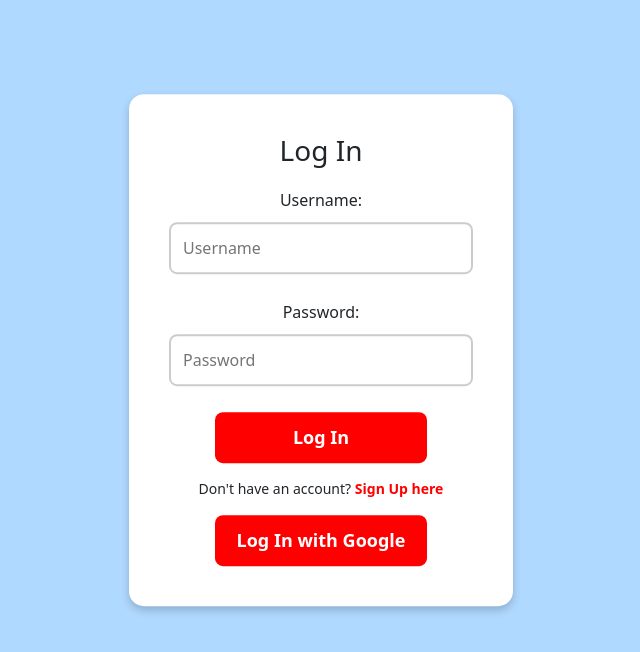
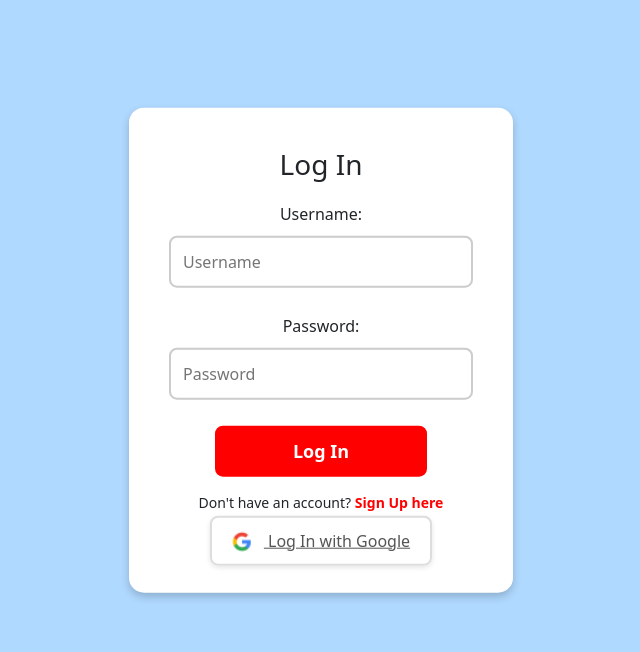
Before and after one commit to Tzintzun444/Django-pswrd_entropy_gen, a Django app: template users/templates/login.html in a window 1280 px wide. Shown: the part 80-732 px from the top of the page, without its empty margins (319-959 px from the left). Run offline with Django 5.2, Linux system fonts and the light colour scheme; the template is opened without the code that fills it: values that come from a table or form of the project are taken from there, others are empty; parts of the project's set-up code (start-up, migrations or seed data) failed here and were passed over; some libraries are stand-ins or nearby versions.

Commit message:
Oauth authentication and redirection is working, is necessary to fix the username creation

```diff
--- a/pswrd_entropy_gen/urls.py
+++ b/pswrd_entropy_gen/urls.py
@@ -16,6 +16,7 @@ Including another URLconf
 """
 from django.contrib import admin
 from django.urls import path, include
+from django.views.generic import TemplateView
 from rest_framework_simplejwt.views import TokenObtainPairView, TokenRefreshView
 from users.views import IndexView
 
@@ -28,5 +29,5 @@ urlpatterns = [
     path('api-auth/', include('rest_framework.urls')),
     path('api/token/', TokenObtainPairView.as_view(), name='obtain_token'),
     path('api/token/refresh', TokenRefreshView.as_view(), name='refresh_token'),
-    path('accounts/', include('allauth.urls'))
+    path('accounts/', include('allauth.urls')),
 ]
--- a/users/static/users/css/login.css
+++ b/users/static/users/css/login.css
@@ -30,7 +30,7 @@
 }
 
 /* 🔹 Botón de Log In */
-button {
+.button {
     background-color: red;
     color: white;
     font-size: 18px;
@@ -43,7 +43,7 @@ button {
     transition: 0.3s;
 }
 
-button:hover {
+.button:hover {
     background-color: darkred;
 }
 
@@ -62,3 +62,41 @@ button:hover {
 .register-link a:hover {
     text-decoration: underline;
 }
+
+.google-login-btn {
+
+    align-items: center;
+    justify-content: center;
+    width: 100%;
+    max-width: 280px;
+    padding: 12px 20px;
+    background-color: white;
+    color: #555;
+    font-size: 16px;
+    font-weight: 500;
+    border: 2px solid #ddd;
+    border-radius: 8px;
+    cursor: pointer;
+    transition: all 0.3s ease;
+    box-shadow: 0px 2px 5px rgba(0, 0, 0, 0.1);
+}
+
+.google-login-btn img {
+    width: 20px;
+    height: 20px;
+    margin-right: 12px;
+}
+
+.google-login-btn:hover {
+    border-color: #bbb;
+    box-shadow: 0px 4px 8px rgba(0, 0, 0, 0.15);
+}
+
+.google-login-btn:active {
+    background-color: #f8f8f8;
+}
+
+.google-login-btn:focus {
+    outline: none;
+    border-color: #4285F4;
+}
--- a/users/templates/login.html
+++ b/users/templates/login.html
@@ -16,20 +16,15 @@
         <form method="post">
             {% csrf_token %}
             {{form.as_p}}
-            <button type="submit">{% trans "Log In" %}</button>
+            <button  class="button" type="submit">{% trans "Log In" %}</button>
         </form>
         <p class="register-link">
             {% trans "Don't have an account?" %} <a href="{% url 'register_customer' %}">{% trans "Sign Up here" %}</a>
         </p>
-        <button onclick="openOAuthPopup('{% provider_login_url 'google' process='login' %}')">
+        <a class="google-login-btn" href="{% provider_login_url 'google' process='login' %}">
+            <img src="{% static 'images/google_logo.png'%}" alt="Google Logo">
             {% trans "Log In with Google" %}
-        </button>
+        </a>
     </div>
 
-<script>
-function openOAuthPopup(url) {
-    const popup = window.open(url, "OAuthLogin", "width=500,height=700");
-    if (!popup) alert("Permite ventanas emergentes.");
-}
-</script>
 {% endblock body %}
```
Also changed, not shown: pswrd_entropy_gen/settings.py (+7 -2 lines), templates/account/oauht_redirect.html (added, +9 -0 lines), users/signals.py (+8 -1 lines), static/images/google_logo.png (added).
